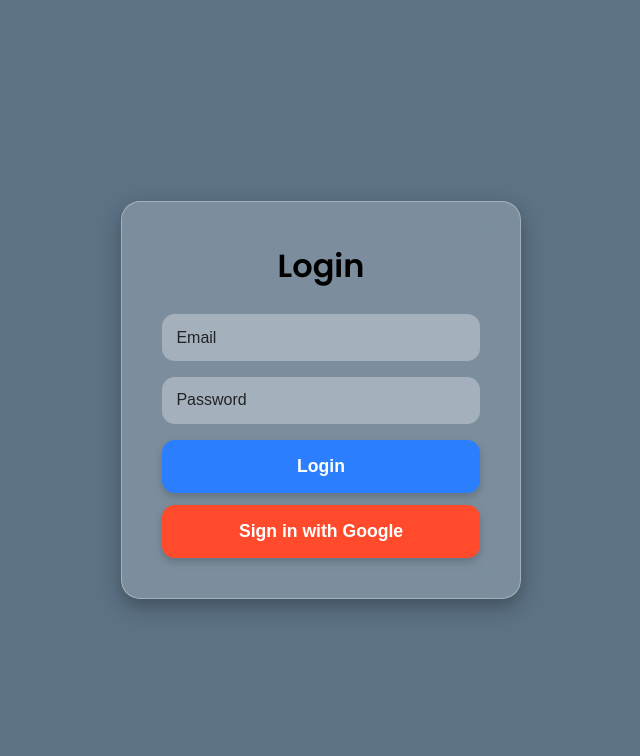
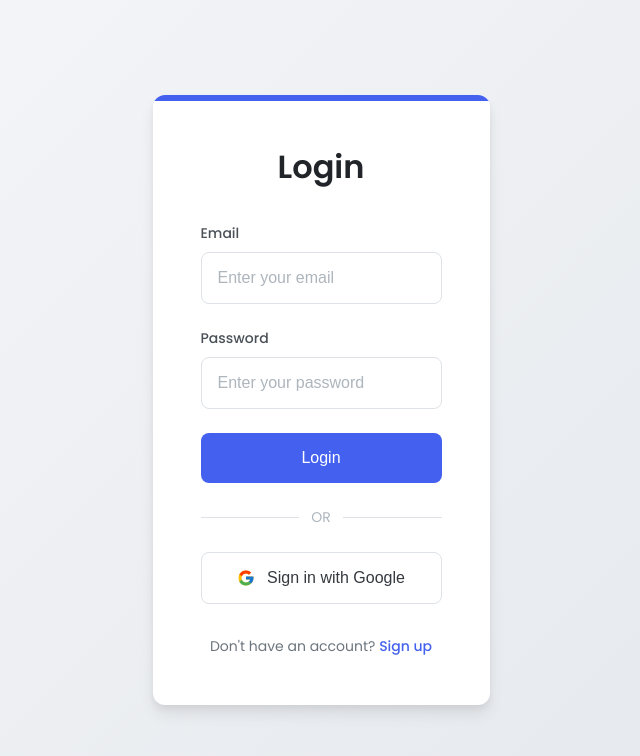
Before and after one commit to Nattapat1234/Project_WebApp2024, a React (Create React App) app in the folder teacher-web/: page /login in a window 1280 px wide. Shown: the top 756 px of the page, without its empty margins (319-959 px from the left). Built offline with nearby package versions, Linux system fonts and the light colour scheme.

Commit message:
re-design login page

```diff
--- a/teacher-web/package.json
+++ b/teacher-web/package.json
@@ -9,6 +9,7 @@
     "cra-template": "1.3.0",
     "daisyui": "^4.12.23",
     "firebase": "^11.3.1",
+    "lucide-react": "^0.476.0",
     "process": "^0.11.10",
     "qrcode.react": "^4.2.0",
     "react": "^19.0.0",
--- a/teacher-web/src/components/QRCodeGenerator.js
+++ b/teacher-web/src/components/QRCodeGenerator.js
@@ -47,10 +47,10 @@ const QRCodeGenerator = ({ cid, cno, type }) => {
         ) : qrValue ? (
           <>
             <QRCode value={qrValue} size={200} className="qr-code" />
-            <p className="qr-code-text">{qrValue}</p> {/* ✅ แสดงรหัสตรงกับ QR Code */}
+            {/* <p className="qr-code-text">{qrValue}</p> ✅ แสดงรหัสตรงกับ QR Code */}
           </>
         ) : (
-          <p className="error-message">❌ ไม่พบข้อมูลที่ใช้ได้</p>
+          <p className="error-message">ไม่พบข้อมูลที่ใช้ได้</p>
         )}
       </div>
       <p className="qr-description">
--- a/teacher-web/src/pages/Login.js
+++ b/teacher-web/src/pages/Login.js
@@ -1,9 +1,9 @@
 // filepath: /d:/File/CS Term 6/MobileWeb/MobileWebProject/Project_WebApp2024/teacher-web/src/pages/Login.js
 import React, { useState } from "react";
-import { auth } from "../services/firebase"; // ตรวจสอบให้แน่ใจว่า `firebase.js` ถูกต้อง
+import { auth } from "../services/firebase";
 import { signInWithEmailAndPassword, signInWithPopup, GoogleAuthProvider } from "firebase/auth";
 import { useNavigate } from "react-router-dom";
-import "../styles/Login.css"; // เรียกใช้ไฟล์ Login.css
+import "../styles/Login.css";
 
 function Login() {
   const [email, setEmail] = useState("");
@@ -11,23 +11,23 @@ function Login() {
   const [error, setError] = useState("");
   const navigate = useNavigate();
 
-  // ฟังก์ชันล็อกอินด้วย Email/Password
+  // Login with Email/Password
   const handleLogin = async (e) => {
     e.preventDefault();
     try {
       await signInWithEmailAndPassword(auth, email, password);
-      navigate("/dashboard"); // 🔄 นำผู้ใช้ไปที่ Dashboard หลังจากล็อกอิน
+      navigate("/dashboard");
     } catch (err) {
       setError(err.message);
     }
   };
 
-  // ฟังก์ชันล็อกอินด้วย Google
+  // Login with Google
   const handleGoogleLogin = async () => {
     const provider = new GoogleAuthProvider();
     try {
       await signInWithPopup(auth, provider);
-      navigate("/dashboard"); // 🔄 นำผู้ใช้ไปที่ Dashboard หลังจากล็อกอิน
+      navigate("/dashboard");
     } catch (err) {
       setError(err.message);
     }
@@ -36,39 +36,57 @@ function Login() {
   return (
     <div className="login-container">
       <div className="login-box">
-        <h2 className="login-title">Login</h2>
+        <h1 className="login-title">Login</h1>
 
-        {error && <p className="login-error">{error}</p>}
+        {error && <div className="login-error">{error}</div>}
 
         <form onSubmit={handleLogin}>
+          <div className="input-group">
+            <label className="input-label">Email</label>
             <input
               type="email"
-            placeholder="Email"
+              placeholder="Enter your email"
               value={email}
               onChange={(e) => setEmail(e.target.value)}
               required
               className="login-input"
             />
+          </div>
+
+          <div className="input-group">
+            <label className="input-label">Password</label>
             <input
               type="password"
-            placeholder="Password"
+              placeholder="Enter your password"
               value={password}
               onChange={(e) => setPassword(e.target.value)}
               required
               className="login-input"
             />
+          </div>
+
           <button type="submit" className="login-button">
             Login
           </button>
         </form>
 
-        <div className="mt-4">
+        <div className="divider"><span>OR</span></div>
+
         <button
           onClick={handleGoogleLogin}
           className="google-button"
         >
+          <svg width="18" height="18" xmlns="http://www.w3.org/2000/svg" viewBox="0 0 48 48">
+            <path fill="#FFC107" d="M43.611 20.083H42V20H24v8h11.303c-1.649 4.657-6.08 8-11.303 8-6.627 0-12-5.373-12-12s5.373-12 12-12c3.059 0 5.842 1.154 7.961 3.039l5.657-5.657C34.046 6.053 29.268 4 24 4 12.955 4 4 12.955 4 24s8.955 20 20 20 20-8.955 20-20c0-1.341-.138-2.65-.389-3.917z"/>
+            <path fill="#FF3D00" d="M6.306 14.691l6.571 4.819C14.655 15.108 18.961 12 24 12c3.059 0 5.842 1.154 7.961 3.039l5.657-5.657C34.046 6.053 29.268 4 24 4 16.318 4 9.656 8.337 6.306 14.691z"/>
+            <path fill="#4CAF50" d="M24 44c5.166 0 9.86-1.977 13.409-5.192l-6.19-5.238A11.91 11.91 0 0124 36c-5.202 0-9.619-3.317-11.283-7.946l-6.522 5.025C9.505 39.556 16.227 44 24 44z"/>
+            <path fill="#1976D2" d="M43.611 20.083H42V20H24v8h11.303a12.04 12.04 0 01-4.087 5.571l.003-.002 6.19 5.238C36.971 39.205 44 34 44 24c0-1.341-.138-2.65-.389-3.917z"/>
+          </svg>
           Sign in with Google
         </button>
+
+        <div className="footer-text">
+          Don't have an account? <a href="/signup" className="footer-link">Sign up</a>
         </div>
       </div>
     </div>
--- a/teacher-web/src/services/checkinService.js
+++ b/teacher-web/src/services/checkinService.js
@@ -1,5 +1,5 @@
 import { db } from "../services/firebase";
-import { doc, setDoc, updateDoc, deleteDoc, collection, getDocs, onSnapshot } from "firebase/firestore";
+import { doc, setDoc, updateDoc, deleteDoc, collection, getDocs } from "firebase/firestore";
 
 /**  ฟังก์ชันสร้างรอบเช็คชื่อใหม่ */
 export const createCheckin = async (cid) => {
--- a/teacher-web/src/styles/Login.css
+++ b/teacher-web/src/styles/Login.css
@@ -1,5 +1,66 @@
-@import url('https://fonts.googleapis.com/css2?family=Poppins:wght@300;400;600&display=swap');
+@import url('https://fonts.googleapis.com/css2?family=Poppins:wght@300;400;500;600&display=swap');
 
+/* ==================== */
+/* Design System Variables */
+/* ==================== */
+:root {
+  /* Color palette */
+  --primary: #4361ee;
+  --primary-hover: #3a56d4;
+  --secondary: #4cc9f0;
+  --accent: #f72585;
+  --success: #2ecc71;
+  --warning: #f39c12;
+  --danger: #e74c3c;
+  --light: #f8f9fa;
+  --dark: #212529;
+
+  /* Neutral colors */
+  --gray-100: #f8f9fa;
+  --gray-200: #e9ecef;
+  --gray-300: #dee2e6;
+  --gray-400: #ced4da;
+  --gray-500: #adb5bd;
+  --gray-600: #6c757d;
+  --gray-700: #495057;
+  --gray-800: #343a40;
+  --gray-900: #212529;
+
+  /* Typography */
+  --font-family: 'Poppins', sans-serif;
+  --font-size-sm: 0.875rem;
+  --font-size-md: 1rem;
+  --font-size-lg: 1.125rem;
+  --font-size-xl: 1.25rem;
+  --font-size-2xl: 1.5rem;
+  --font-size-3xl: 2rem;
+
+  /* Spacing */
+  --space-1: 0.25rem;
+  --space-2: 0.5rem;
+  --space-3: 0.75rem;
+  --space-4: 1rem;
+  --space-5: 1.5rem;
+  --space-6: 2rem;
+  --space-8: 3rem;
+
+  /* Layout */
+  --border-radius-sm: 4px;
+  --border-radius-md: 8px;
+  --border-radius-lg: 12px;
+  --border-radius-xl: 16px;
+
+  /* Effects */
+  --shadow-sm: 0 1px 3px rgba(0, 0, 0, 0.1);
+  --shadow-md: 0 4px 6px rgba(0, 0, 0, 0.07), 0 2px 4px rgba(0, 0, 0, 0.05);
+  --shadow-lg: 0 10px 15px rgba(0, 0, 0, 0.07), 0 4px 6px rgba(0, 0, 0, 0.05);
+  --transition-fast: 150ms ease;
+  --transition-normal: 250ms ease;
+}
+
+/* ==================== */
+/* Reset & Base Styles */
+/* ==================== */
 * {
   margin: 0;
   padding: 0;
@@ -7,117 +68,215 @@
 }
 
 body {
-    font-family: 'Poppins', sans-serif;
-    background:#5C7285;  /* ใช้สีพื้น */
+  font-family: var(--font-family);
+  background: linear-gradient(135deg, #f5f7fa 0%, #e4e7eb 100%);
+  color: var(--gray-800);
+  min-height: 100vh;
+  display: flex;
+  align-items: center;
+  justify-content: center;
+  line-height: 1.5;
+}
+
+/* ==================== */
+/* Layout Components */
+/* ==================== */
+.login-container {
+  width: 100%;
   display: flex;
   justify-content: center;
   align-items: center;
-    height: 100vh;
-    margin: 0;
-}
-
-.login-container {
-    display: flex;
-    justify-content: center;
-    align-items: center;
-    width: 100%;
+  padding: var(--space-4);
   min-height: 100vh;
 }
 
 .login-box {
-    background: rgba(255, 255, 255, 0.2);
-    backdrop-filter: blur(15px);
-    -webkit-backdrop-filter: blur(15px);
-    padding: 2.5rem;
-    border-radius: 1.2rem;
-    box-shadow: 0 8px 20px rgba(0, 0, 0, 0.3);
-    max-width: 400px;
+  background: white;
+  border-radius: var(--border-radius-lg);
+  box-shadow: var(--shadow-lg);
   width: 100%;
-    text-align: center;
-    border: 1px solid rgba(255, 255, 255, 0.3);
-    transition: all 0.3s ease-in-out;
+  max-width: 480px;
+  padding: var(--space-8);
+  transition: transform var(--transition-normal);
+  position: relative;
+  overflow: hidden;
 }
 
-.login-box:hover {
-    transform: scale(1.02);
+.login-box::before {
+  content: "";
+  position: absolute;
+  top: 0;
+  left: 0;
+  width: 100%;
+  height: 6px;
+  background: var(--primary);
 }
 
+/* ==================== */
+/* Typography */
+/* ==================== */
 .login-title {
-    font-size: 2rem;
+  font-size: var(--font-size-3xl);
   font-weight: 600;
-    margin-bottom: 1.5rem;
-    color:rgb(0, 0, 0);
+  color: var(--gray-900);
+  margin-bottom: var(--space-6);
+  text-align: center;
 }
 
-.login-error {
-    color: #ff4f4f;
-    font-size: 0.9rem;
-    margin-bottom: 1rem;
-    background: rgba(255, 79, 79, 0.2);
-    padding: 0.8rem;
-    border-radius: 0.5rem;
+.footer-text {
+  font-size: var(--font-size-sm);
+  color: var(--gray-600);
+  text-align: center;
+  margin-top: var(--space-6);
+}
+
+.footer-link {
+  color: var(--primary);
+  text-decoration: none;
+  font-weight: 500;
+  transition: color var(--transition-fast);
+}
+
+.footer-link:hover {
+  color: var(--primary-hover);
+  text-decoration: underline;
+}
+
+/* ==================== */
+/* Form Elements */
+/* ==================== */
+.input-group {
+  margin-bottom: var(--space-5);
+}
+
+.input-label {
+  display: block;
+  font-size: var(--font-size-sm);
+  font-weight: 500;
+  color: var(--gray-700);
+  margin-bottom: var(--space-2);
 }
 
 .login-input {
   width: 100%;
-    padding: 0.9rem;
-    border: none;
-    border-radius: 0.8rem;
-    margin-bottom: 1rem;
-    font-size: 1rem;
-    background: rgba(255, 255, 255, 0.3);
-    color: #fff;
-    outline: none;
-    transition: 0.3s;
+  font-size: var(--font-size-md);
+  padding: var(--space-4);
+  border: 1px solid var(--gray-300);
+  border-radius: var(--border-radius-md);
+  background-color: white;
+  color: var(--gray-800);
+  transition: all var(--transition-normal);
 }
 
 .login-input::placeholder {
-    color: rgba(0, 0, 0, 0.8);
+  color: var(--gray-500);
 }
 
 .login-input:focus {
-    background: rgba(255, 255, 255, 0.4);
-    box-shadow: 0 0 10px rgba(255, 255, 255, 0.5);
-    transform: scale(1.02);
+  outline: none;
+  border-color: var(--primary);
+  box-shadow: 0 0 0 3px rgba(67, 97, 238, 0.15);
 }
 
+/* ==================== */
+/* Buttons */
+/* ==================== */
 .login-button {
   width: 100%;
-    background: #2b7fff; /* ใช้สีพื้น */
+  background-color: var(--primary);
   color: white;
-    padding: 1rem;
-    border-radius: 0.8rem;
+  font-size: var(--font-size-md);
+  font-weight: 500;
+  padding: var(--space-4);
+  border: none;
+  border-radius: var(--border-radius-md);
   cursor: pointer;
-    font-size: 1.1rem;
-    font-weight: 600;
-    transition: all 0.3s ease;
-    border: none;
-    box-shadow: 0 4px 10px rgba(0, 0, 0, 0.2);
+  transition: all var(--transition-normal);
 }
 
 .login-button:hover {
-    background: #1e5bcc; /* สีเข้มขึ้นเมื่อ hover */
-    transform: scale(1.05);
-    box-shadow: 0 6px 15px rgba(0, 0, 0, 0.3);
+  background-color: var(--primary-hover);
+  transform: translateY(-2px);
+  box-shadow: var(--shadow-md);
+}
+
+.login-button:active {
+  transform: translateY(0);
 }
 
 .google-button {
   width: 100%;
-    background: #ff4b2b; /* ใช้สีพื้น */
-    color: white;
-    padding: 1rem;
-    border-radius: 0.8rem;
+  display: flex;
+  align-items: center;
+  justify-content: center;
+  gap: var(--space-3);
+  background-color: white;
+  color: var(--gray-800);
+  font-size: var(--font-size-md);
+  font-weight: 500;
+  padding: var(--space-4);
+  border: 1px solid var(--gray-300);
+  border-radius: var(--border-radius-md);
   cursor: pointer;
-    font-size: 1.1rem;
-    font-weight: 600;
-    transition: all 0.3s ease;
-    border: none;
-    margin-top: 0.75rem;
-    box-shadow: 0 4px 10px rgba(0, 0, 0, 0.2);
+  margin-top: var(--space-4);
+  transition: all var(--transition-normal);
 }
 
 .google-button:hover {
-    background: #d43f27; /* สีเข้มขึ้นเมื่อ hover */
-    transform: scale(1.05);
-    box-shadow: 0 6px 15px rgba(0, 0, 0, 0.3);
+  background-color: var(--gray-100);
+  transform: translateY(-2px);
+  box-shadow: var(--shadow-md);
 }
+
+.google-button:active {
+  transform: translateY(0);
+}
+
+/* ==================== */
+/* Utility Components */
+/* ==================== */
+.divider {
+  display: flex;
+  align-items: center;
+  text-align: center;
+  color: var(--gray-500);
+  font-size: var(--font-size-sm);
+  margin: var(--space-5) 0;
+}
+
+.divider::before,
+.divider::after {
+  content: '';
+  flex: 1;
+  border-bottom: 1px solid var(--gray-300);
+}
+
+.divider span {
+  padding: 0 var(--space-3);
+}
+
+.login-error {
+  background-color: rgba(231, 76, 60, 0.1);
+  color: var(--danger);
+  border-left: 3px solid var(--danger);
+  border-radius: var(--border-radius-sm);
+  padding: var(--space-3) var(--space-4);
+  margin-bottom: var(--space-5);
+  font-size: var(--font-size-sm);
+  text-align: left;
+}
+
+/* ==================== */
+/* Responsive Adjustments */
+/* ==================== */
+@media (max-width: 640px) {
+  .login-box {
+    padding: var(--space-5);
+    max-width: 100%;
+  }
+
+  .login-title {
+    font-size: var(--font-size-2xl);
+    margin-bottom: var(--space-5);
+  }
+}
```
Also changed, not shown: teacher-web/src/styles/Dashboard.css (+28 -1 lines), 1 other file (tests, documents, lock files or other folders). Lines whose indentation alone changed are shown as unchanged.
